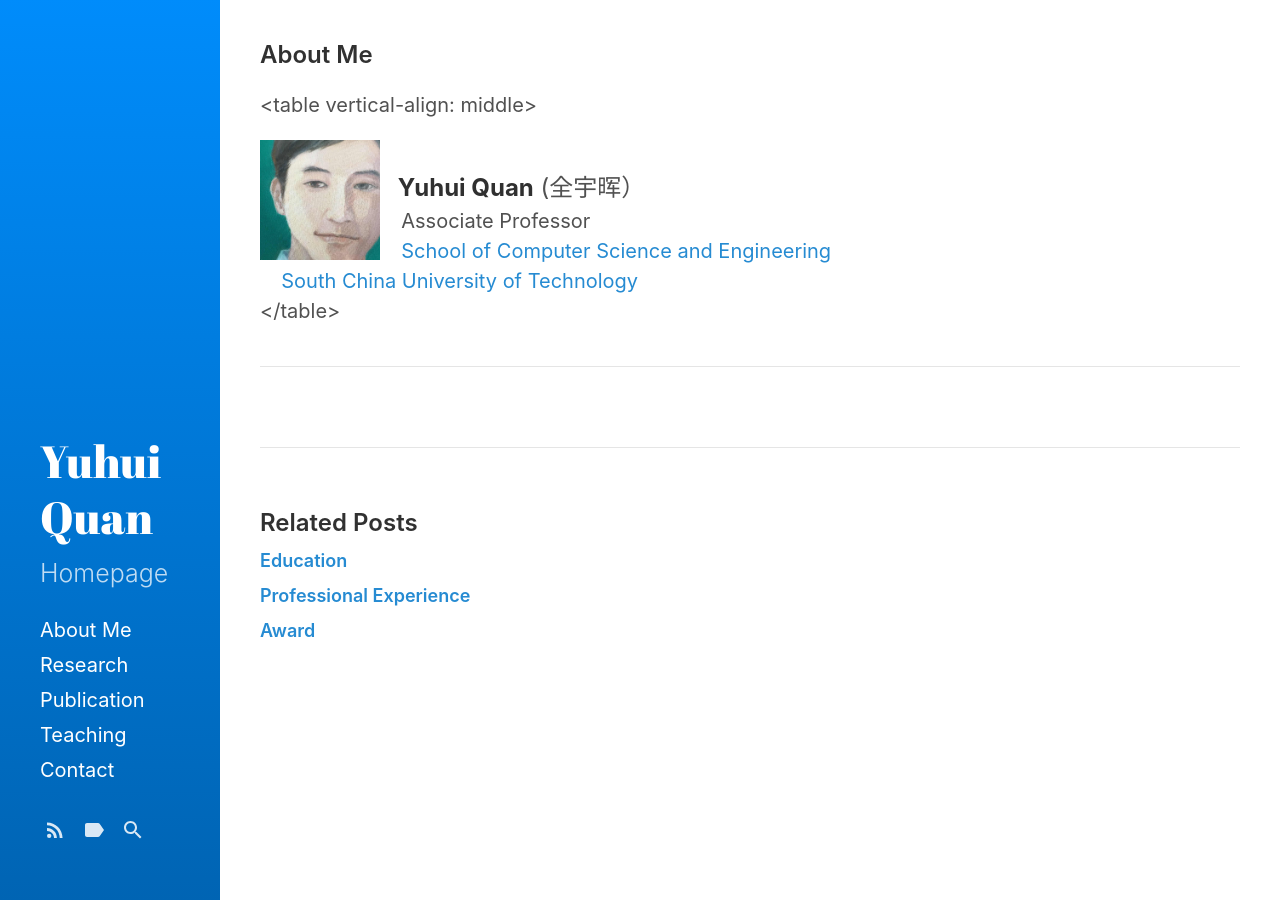
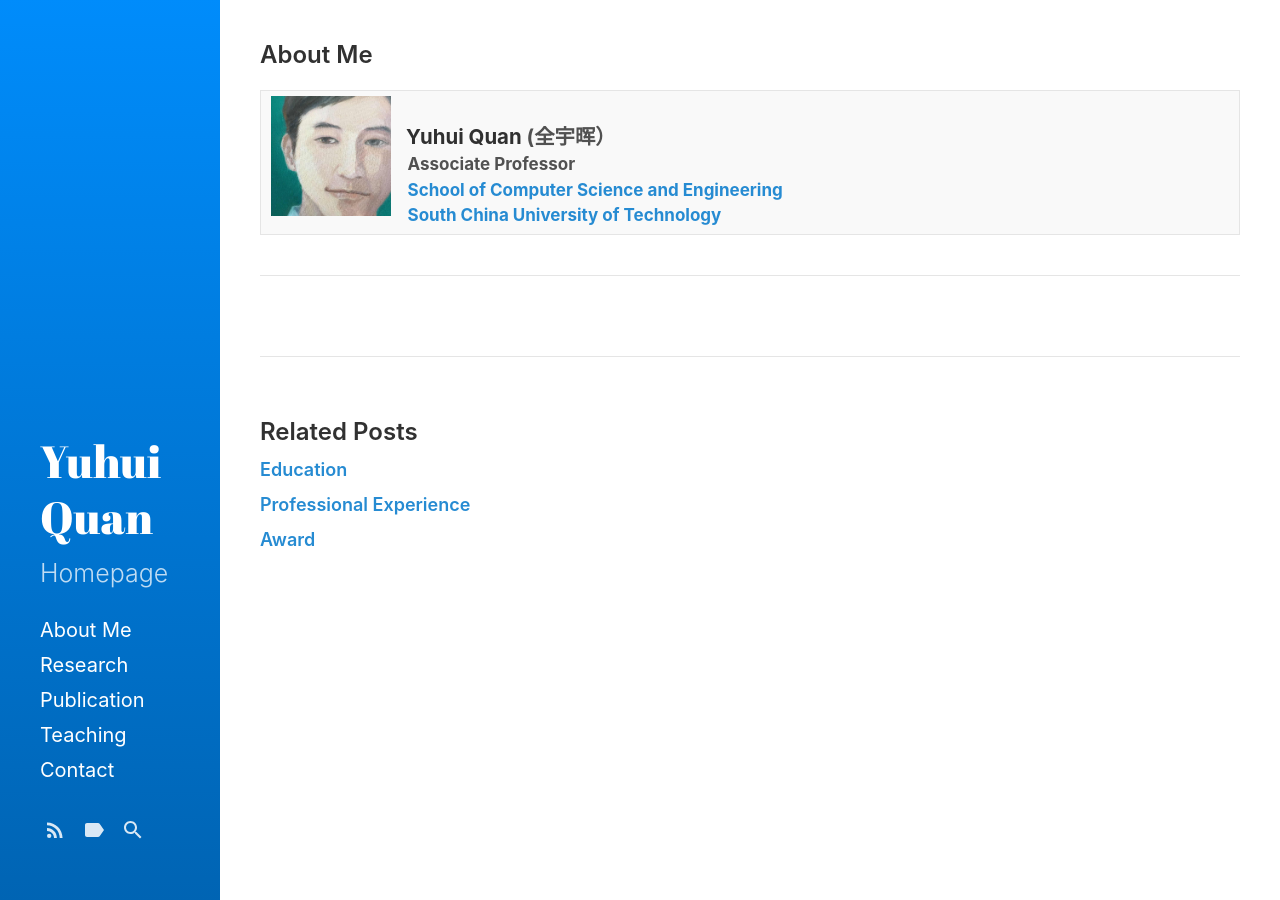
Before and after one commit to Dofboom/Dofboom.github.io, a Jekyll site: the page built from _posts/2020-5-30-resume.md, in a window 1280 px wide. Built offline with Jekyll 4.4.1, drawn with Linux system fonts in a browser that asks for light colours.

Commit message:
Update 2020-5-30-resume.md

```diff
--- a/_posts/2020-5-30-resume.md
+++ b/_posts/2020-5-30-resume.md
@@ -3,7 +3,7 @@ layout: post
 title: About Me
 excerpt_separator:  <!--more-->
 ---
-<table vertical-align: middle>
+<table style="vertical-align: middle">
 <tbody>
 <tr>
 <th><img src="https://github.com/Dofboom/Dofboom.github.io/raw/master/images/2.jpg" alt="" width="120" align="left" /><br />
```
